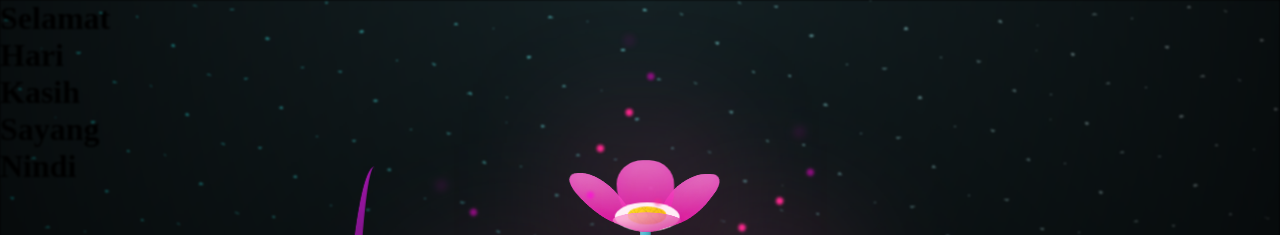
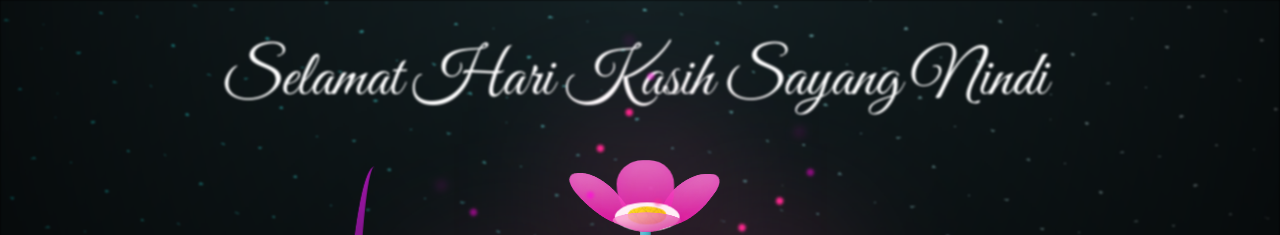
Before and after one commit to rifkiryan/rifkiryan.github.io, a plain HTML site: page flower.html in a window 1280 px wide. Shown: the top 235 px of the page. Drawn offline with Linux system fonts and the light colour scheme.

Commit message:
Update main.css

```diff
--- a/css/main.css
+++ b/css/main.css
@@ -18,6 +18,71 @@ body {
   background-color: var(--dark-color);
   overflow: hidden;
   perspective: 1000px;
+}
+.surat
+{
+  position: fixed;
+  display: flex;
+  color: #fff;
+  width: 100%;
+  height: 20%;
+  justify-content: center;
+  align-items: center;
+}
+.surat h1
+{
+  display: flex;
+  width: auto;
+  height: 100%;
+  justify-content: center;
+  align-items: center;
+  font-family: "Great Vibes", cursive;
+  font-weight: 400;
+  font-size: 4em;
+  animation: smoke 5s linear alternate;
+}
+.surat:hover h1 span
+{
+  animation: smoke 5s linear;
+}
+.surat h1:nth-child(1)
+{
+  animation-delay: 0s;
+}
+.surat h1:nth-child(2)
+{
+  animation-delay: 0.1s;
+}
+.surat h1:nth-child(3)
+{
+  animation-delay: 0.2s;
+}
+.surat h1:nth-child(4)
+{
+  animation-delay: 0.3s;
+}
+.surat h1:nth-child(5)
+{
+  animation-delay: 0.4s;
+}
+@keyframes smoke
+{
+  0%
+  {
+    filter: blur(0);
+  }
+  40%
+  {
+    filter: blur(40px);
+  }
+  80%
+  {
+    filter: blur(0);
+  }
+  100%
+  {
+    filter: blur(0);
+  }
 }
 .night {
   position: fixed;
```
